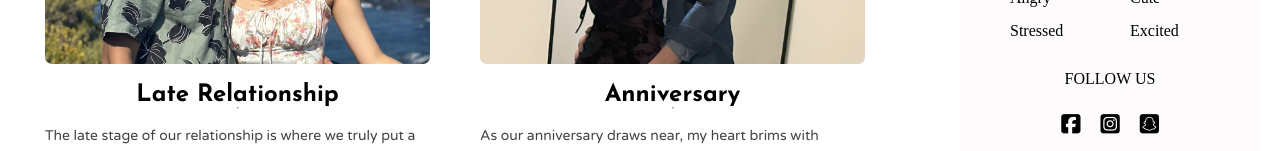
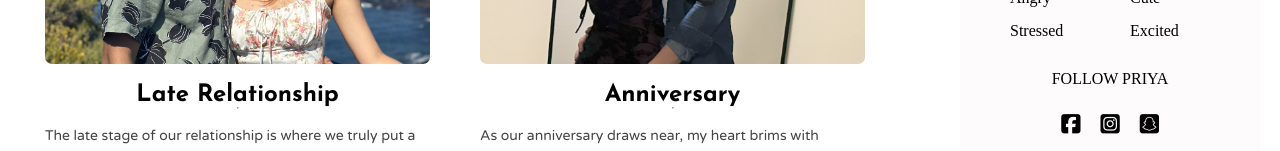
Before and after one commit to Acolytezzz/Anniversary, a React (Create React App) app: page / in a window 1280 px wide. Shown: the part 1411-1562 px from the top of the page. Built offline with nearby package versions, Linux system fonts and the light colour scheme.

Commit message:
Follow Priya

```diff
--- a/src/Components/SideBar/SideBar.jsx
+++ b/src/Components/SideBar/SideBar.jsx
@@ -25,7 +25,7 @@ function SideBar() {
         </ul>
       </div>
       <div className="sidebarItem">
-        <span className="sidebarTitie">FOLLOW US</span>
+        <span className="sidebarTitie">FOLLOW PRIYA</span>
         <div className="sidebarSocial">
           <a
             href="https://www.facebook.com/profile.php?id=100055157615513"
```
